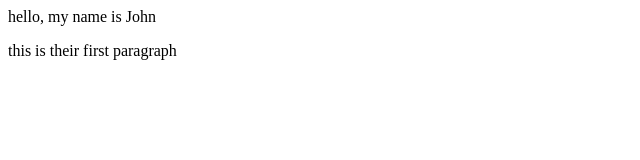
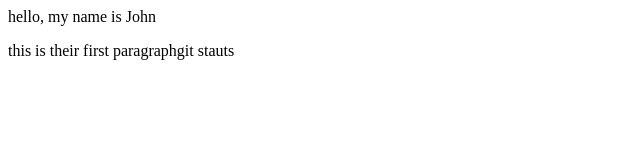
Before and after one commit to Naman-yadav77/localpero, a plain HTML site: page index.html in a window 1280 px wide. Shown: the full height of the page, 0-640 px from the left. Drawn offline with Linux system fonts and the light colour scheme.

Commit message:
add new feature

```diff
--- a/index.html
+++ b/index.html
@@ -1,2 +1,4 @@
 <P> hello, my name is John </P>
-<p>this is their first paragraph</p>
+<p>this is their first paragraphgit stauts
+
+</p>
```
